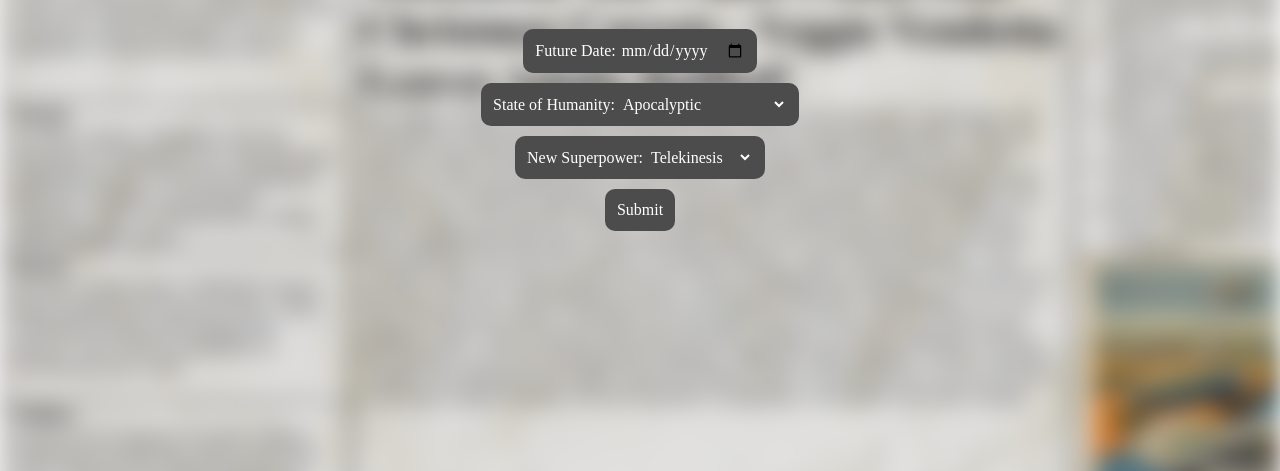
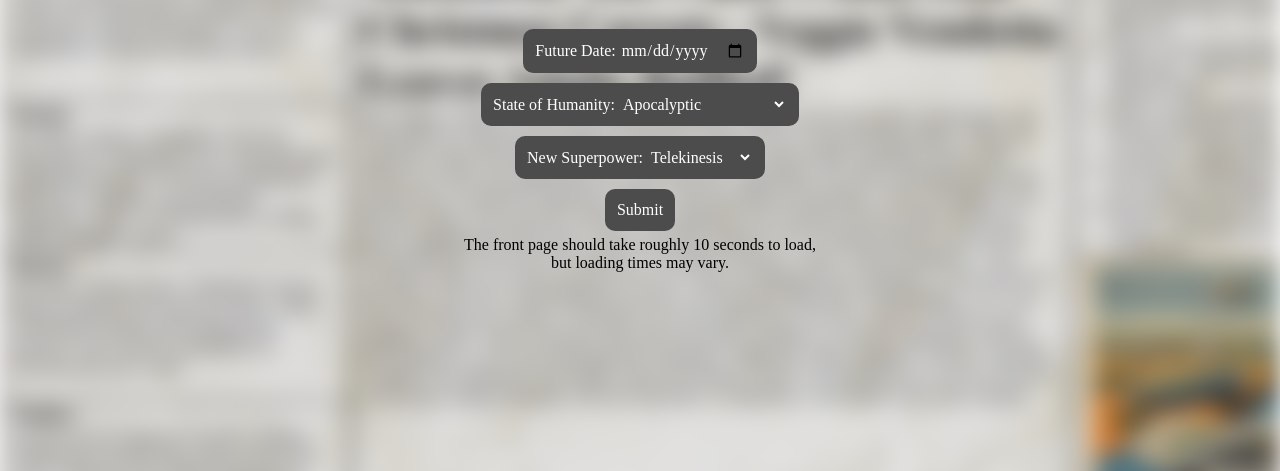
Before and after one commit to jtrichWM/futureGazette, a Flask app: page / in a window 1280 px wide. Shown: the part 248-719 px from the top of the page. Run offline with Flask 3, Linux system fonts and the light colour scheme.

Commit message:
Added date range check, and loading time warning

```diff
--- a/app.py
+++ b/app.py
@@ -1,6 +1,6 @@
 from flask import Flask, render_template, request
 from openai import OpenAI
-from datetime import datetime, date
+from datetime import datetime
 from threading import Thread
 import random
 
--- a/templates/frontpage.html
+++ b/templates/frontpage.html
@@ -29,7 +29,7 @@
             font-family: Georgia, serif;
         }
         .title-section {
-            flex: 6;
+            flex: 5;
         }
         .date-section {
             flex: 1;
--- a/templates/input.html
+++ b/templates/input.html
@@ -58,6 +58,10 @@
             margin: 5px;
         }
 
+        p {
+            margin: 0;
+        }
+
     </style>
 </head>
 <body>
@@ -92,6 +96,8 @@
             <br>
 
             <input class="form-inner-container" type="submit" value="Submit">
+            <p>The front page should take roughly 10 seconds to load,<br>
+                but loading times may vary.</p>
 
         </form>
     </div>
@@ -100,6 +106,15 @@
         document.getElementById('inputForm').addEventListener('submit', function(event) {
             var selectedDate = new Date(document.getElementById('future_date').value);
             var currentDate = new Date();
+            var selectedYear = selectedDate.getFullYear();
+
+            //Check if the selected year is greater than 9999
+            if (selectedYear > 9999) {
+                event.preventDefault();
+                alert('Please select a year less than or equal to 9999.');
+            }
+
+            //Check if the selected date is in the future
             if (selectedDate <= currentDate) {
                 event.preventDefault();
                 alert('Please select a date in the future.');
```
